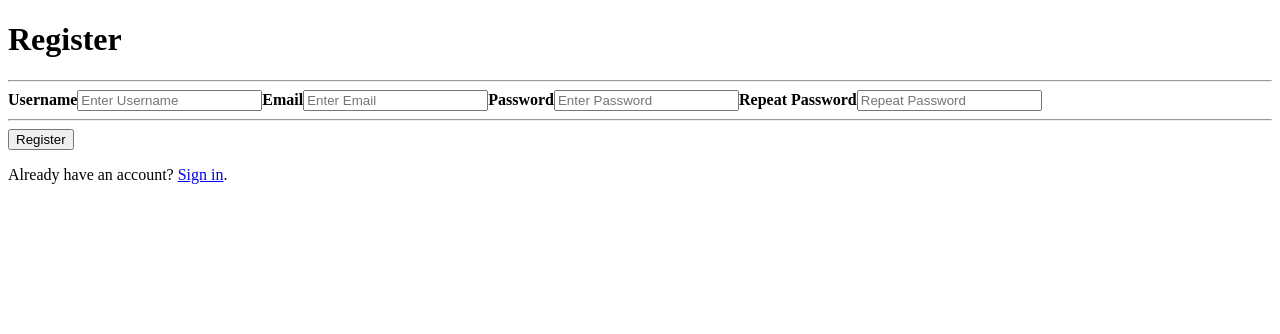
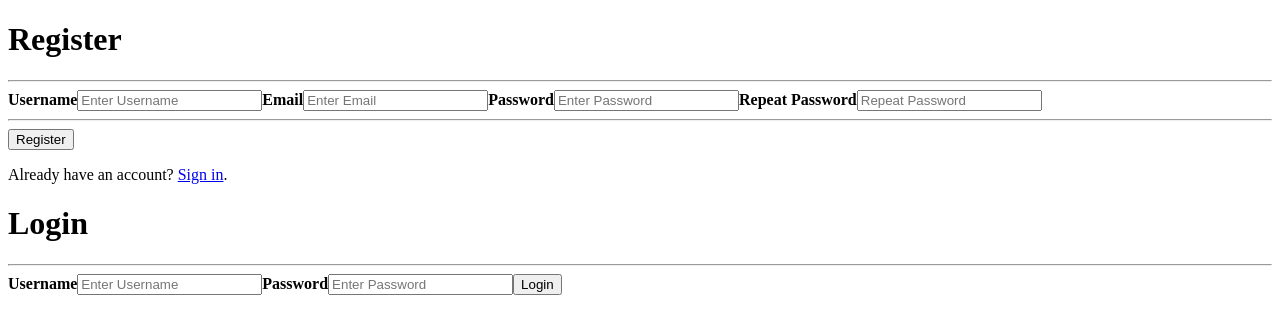
Before and after one commit to barnabasMatrai/TouristPlanner, an Angular app in the folder tourist-planner/: page / in a window 1280 px wide. Shown: the top 334 px of the page. Built offline with nearby package versions, Linux system fonts and the light colour scheme.

Commit message:
create login component

```diff
--- a/tourist-planner/src/app/app.html
+++ b/tourist-planner/src/app/app.html
@@ -1,6 +1,7 @@
 <main class="main">
   <div class="content">
     <app-register></app-register>
+    <app-login></app-login>
   </div>
 </main>
 
--- a/tourist-planner/src/app/app.ts
+++ b/tourist-planner/src/app/app.ts
@@ -1,10 +1,11 @@
 import { Component, signal } from '@angular/core';
 import { RouterOutlet } from '@angular/router';
 import { Register } from "./components/register/register";
+import { Login } from "./components/login/login";
 
 @Component({
   selector: 'app-root',
-  imports: [RouterOutlet, Register],
+  imports: [RouterOutlet, Register, Login],
   templateUrl: './app.html',
   styleUrl: './app.css'
 })
--- /dev/null
+++ b/tourist-planner/src/app/components/login/login.html
@@ -0,0 +1,14 @@
+<form>
+  <div class="container">
+    <h1>Login</h1>
+    <hr>
+
+    <label for="username"><b>Username</b></label>
+    <input type="text" placeholder="Enter Username" name="username" id="username" required>
+
+    <label for="psw"><b>Password</b></label>
+    <input type="password" placeholder="Enter Password" name="psw" id="psw" required>
+
+    <button type="submit" class="loginbtn">Login</button>
+  </div>
+</form>
```
Also changed, not shown: tourist-planner/src/app/components/login/login.ts (added, +11 -0 lines), tourist-planner/src/app/components/login/login.css (added).
